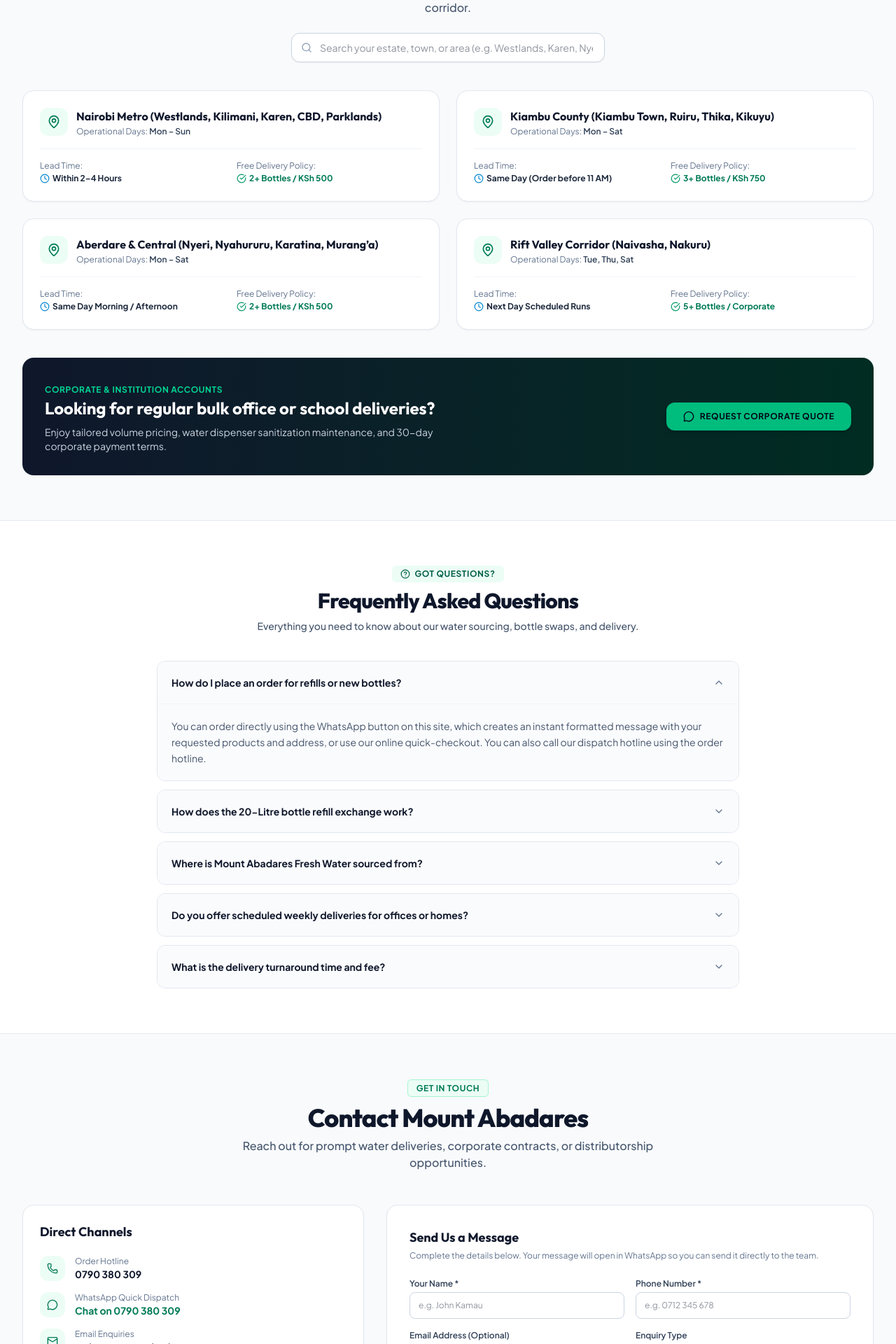
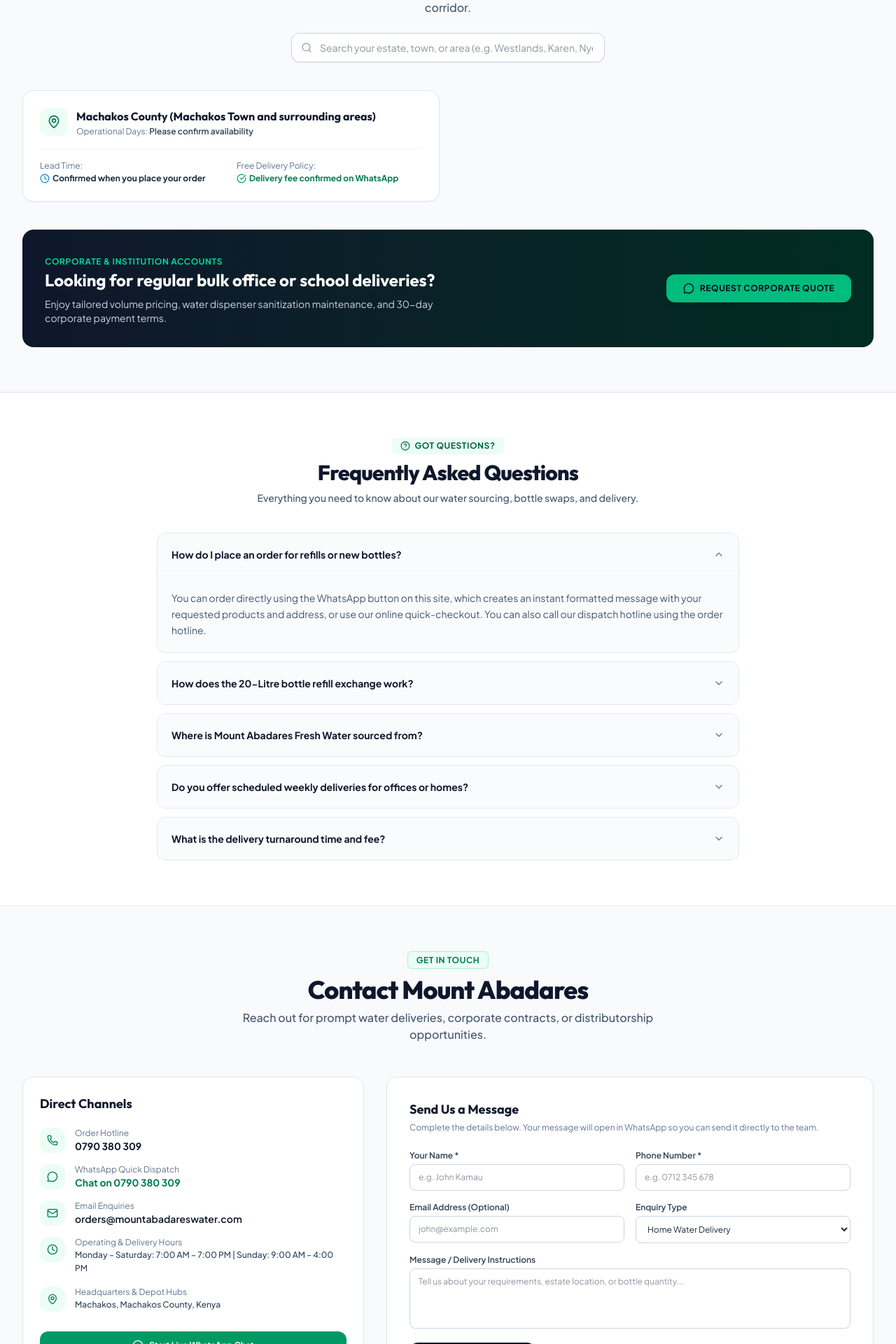
Before and after one commit to yobi369/Abaderes, a React (Vite) app: page / in a window 1280 px wide. Shown: the part 5380-7300 px from the top of the page at 70% size. Built offline with nearby package versions, Linux system fonts and the light colour scheme.

Commit message:
Update business location and delivery coverage to Machakos

```diff
--- a/src/data/waterData.ts
+++ b/src/data/waterData.ts
@@ -13,7 +13,7 @@
   phoneDisplay: '0790 380 309',
   whatsappNumber: '254790380309',
   email: 'orders@mountabadareswater.com',
-  address: 'Aberdare Springs Depot, Nyeri-Nyahururu Road & Nairobi Central Hub',
+  address: 'Machakos, Machakos County, Kenya',
   serviceHours: 'Monday – Saturday: 7:00 AM – 7:00 PM | Sunday: 9:00 AM – 4:00 PM',
   currency: 'KSh',
 };
@@ -139,10 +139,12 @@
 ];
 
 export const DELIVERY_ZONES: DeliveryZone[] = [
-  { area: 'Nairobi Metro (Westlands, Kilimani, Karen, CBD, Parklands)', leadTime: 'Within 2–4 Hours', minOrderFree: '2+ Bottles / KSh 500', days: 'Mon – Sun' },
-  { area: 'Kiambu County (Kiambu Town, Ruiru, Thika, Kikuyu)', leadTime: 'Same Day (Order before 11 AM)', minOrderFree: '3+ Bottles / KSh 750', days: 'Mon – Sat' },
-  { area: 'Aberdare & Central (Nyeri, Nyahururu, Karatina, Murang’a)', leadTime: 'Same Day Morning / Afternoon', minOrderFree: '2+ Bottles / KSh 500', days: 'Mon – Sat' },
-  { area: 'Rift Valley Corridor (Naivasha, Nakuru)', leadTime: 'Next Day Scheduled Runs', minOrderFree: '5+ Bottles / Corporate', days: 'Tue, Thu, Sat' },
+  {
+    area: 'Machakos County (Machakos Town and surrounding areas)',
+    leadTime: 'Confirmed when you place your order',
+    minOrderFree: 'Delivery fee confirmed on WhatsApp',
+    days: 'Please confirm availability',
+  },
 ];
 
 export const TESTIMONIALS = [
@@ -191,6 +193,6 @@
   },
   {
     question: 'What is the delivery turnaround time and fee?',
-    answer: 'Within Nairobi and major Central Kenya urban hubs, orders placed before 11:00 AM are delivered same-day. Orders placed later arrive within 2–4 hours or the next morning. Delivery is completely FREE for 2 or more 20L bottles or orders above KSh 500.'
+    answer: 'Our current service area is around Machakos, Machakos County. Share your estate or delivery pin on WhatsApp so the team can confirm availability, delivery timing, and any delivery fee before you place the order.'
   }
 ];
```
